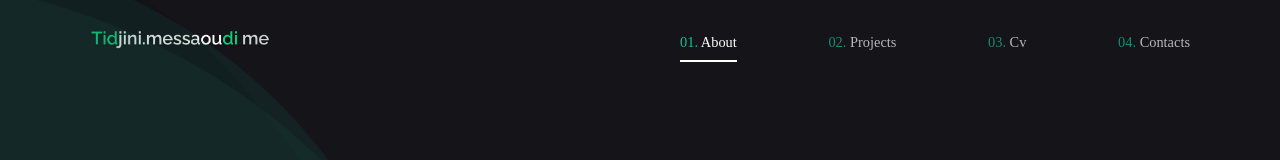
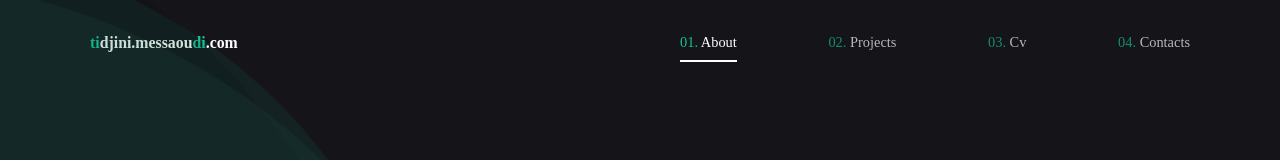
Before and after one commit to Tidjini/portfolio, a React (Create React App) app: page / in a window 1280 px wide. Shown: the top 160 px of the page. Built offline with nearby package versions, Linux system fonts and the light colour scheme; a web font is replaced by a local one.

Commit message:
convert logo to plain text

```diff
--- a/public/styles.css
+++ b/public/styles.css
@@ -51,6 +51,10 @@ header {
 #logo {
   max-width: 180px;
   cursor: pointer;
+  color: white;
+  text-decoration: none;
+  font-size: 1.1em;
+  font-weight: 600;
 }
 
 .nav-item {
--- a/src/Navbar.jsx
+++ b/src/Navbar.jsx
@@ -4,12 +4,9 @@ export default function Navbar() {
   return (
     <header className="flex-center">
       <div className="header-section">
-        <a href="#">
-          <img
-            id="logo"
-            src="assets/tidjini.messaoudi.me.png"
-            alt="Tidjini Messaoudi"
-          />
+        <a href="#" id="logo">
+          <span className="green">ti</span>djini.messaou
+          <span className="green">di</span>.com
         </a>
       </div>
       <nav className="header-section">
```
Also changed, not shown: public/assets/tidjini.messaoudi.me.png.
